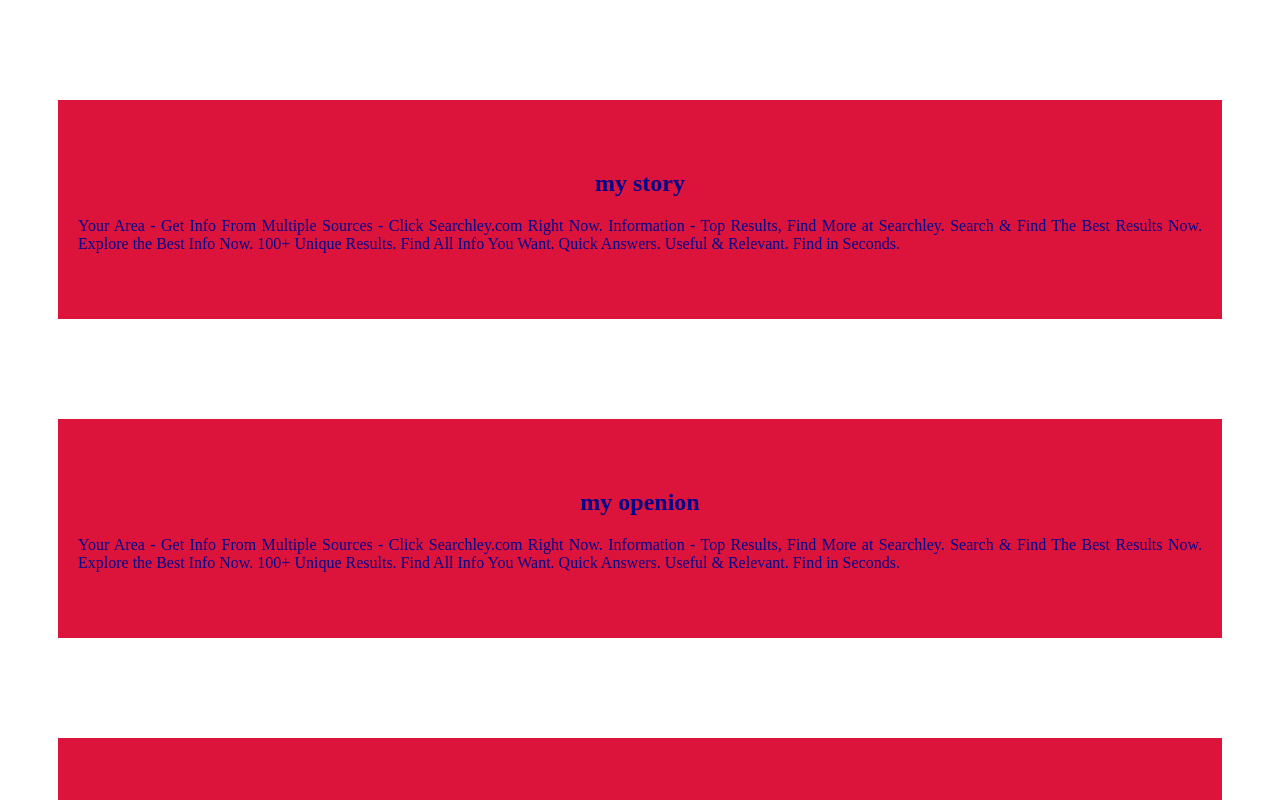
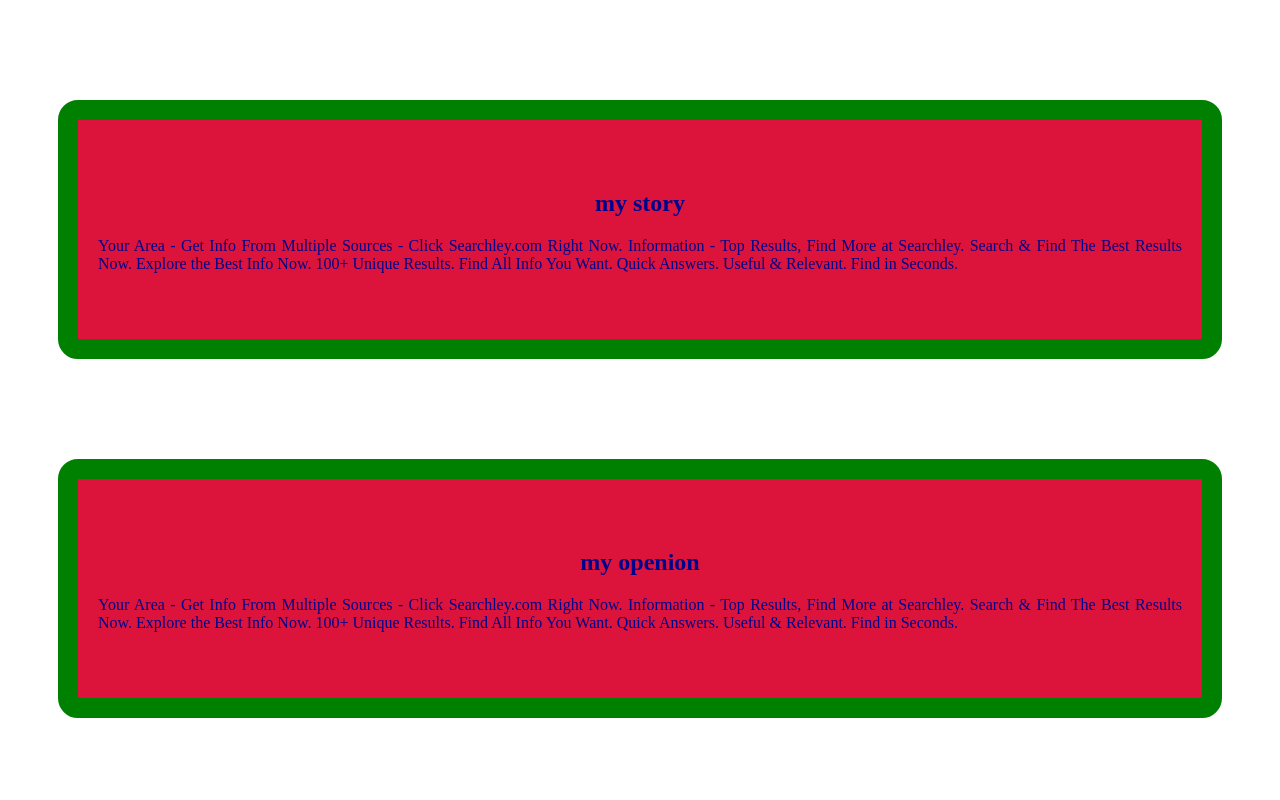
Before and after one commit to dipthodas1/my-5th-repo, a plain HTML site: page index.html in a window 1280 px wide. Shown: the top 800 px of the page. Drawn offline with Linux system fonts and the light colour scheme.

Commit message:
my commit

```diff
--- a/style.css
+++ b/style.css
@@ -1,8 +1,8 @@
 .blog{
     background-color: crimson;
     color: darkblue;
-    border: 50px solid yellow
-    border-radius:20in ;
+    border-radius: 20px;
+    border: 20px solid green;
     margin: 100px 50px 100px 50px;
     padding: 50px 20px 50px 20px;
 }
```
